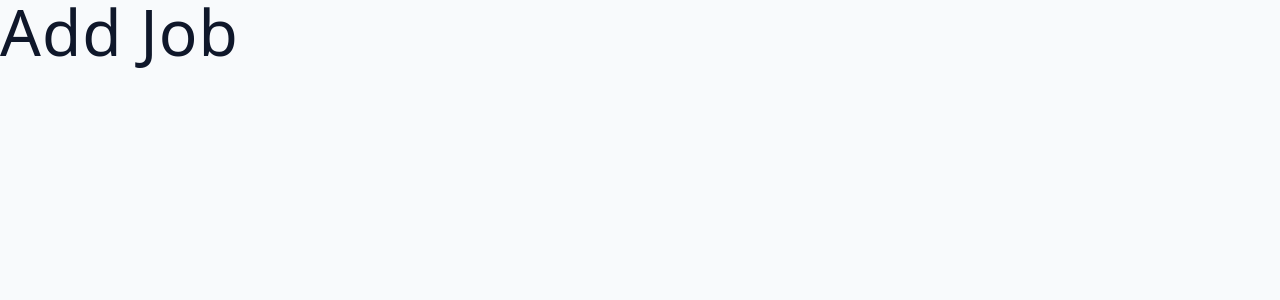
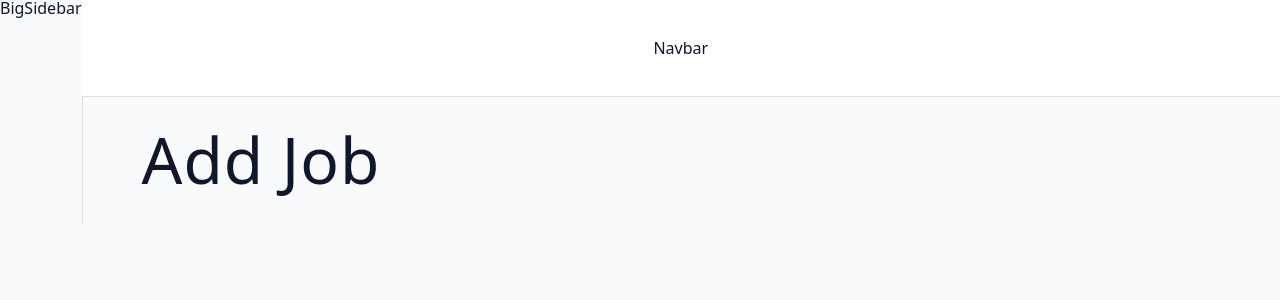
Before and after one commit to faizzamri/client-app, a React (Vite) app: page /dashboard in a window 1280 px wide. Shown: the top 300 px of the page. Built offline with nearby package versions, Linux system fonts and the light colour scheme.

Commit message:
create the navbar for dashboard

```diff
--- /dev/null
+++ b/src/components/BigSidebar.jsx
@@ -0,0 +1,12 @@
+import React from 'react'
+import Wrapper from '../assets/wrappers/BigSidebar'
+
+const BigSidebar = () => {
+  return (
+    <Wrapper>
+      BigSidebar
+    </Wrapper>
+  )
+}
+
+export default BigSidebar
--- /dev/null
+++ b/src/components/Navbar.jsx
@@ -0,0 +1,12 @@
+import React from 'react'
+import Wrapper from '../assets/wrappers/Navbar'
+
+const Navbar = () => {
+  return (
+    <Wrapper>
+      Navbar
+    </Wrapper>
+  )
+}
+
+export default Navbar
--- /dev/null
+++ b/src/components/SmallSidebar.jsx
@@ -0,0 +1,12 @@
+import React from 'react'
+import Wrapper from '../assets/wrappers/SmallSidebar'
+
+const SmallSidebar = () => {
+  return (
+    <Wrapper>
+      SmallSidebar
+    </Wrapper>
+  )
+}
+
+export default SmallSidebar
--- a/src/components/index.js
+++ b/src/components/index.js
@@ -1,2 +1,5 @@
 export { default as Logo } from './Logo';
 export { default as FormRow } from './FormRow';
+export { default as BigSidebar } from './BigSidebar';
+export { default as SmallSidebar } from './SmallSidebar';
+export { default as Navbar } from './Navbar';
--- a/src/pages/DashboardLayout.jsx
+++ b/src/pages/DashboardLayout.jsx
@@ -1,11 +1,22 @@
 import React from 'react'
 import { Outlet } from 'react-router-dom'
+import Wrapper from '../assets/wrappers/Dashboard'
+import { BigSidebar, Navbar, SmallSidebar } from '../components'
 
 const DashboardLayout = () => {
   return (
-    <div>
-      <Outlet />
-    </div>
+    <Wrapper>
+      <main className="dashboard">
+        <SmallSidebar />
+        <BigSidebar />
+        <div>
+          <Navbar />
+          <div className="dashboard-page">
+            <Outlet />
+          </div>
+        </div>
+      </main>
+    </Wrapper>
   )
 }
 
```
